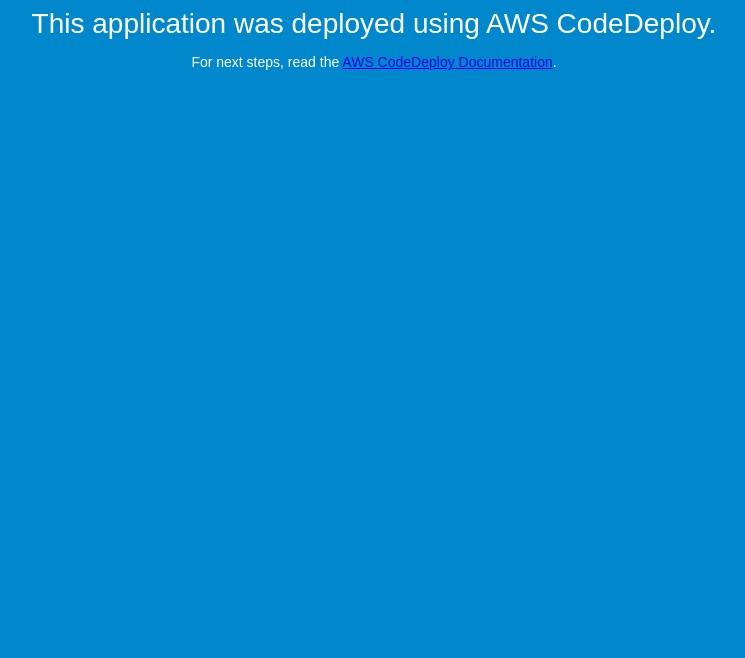
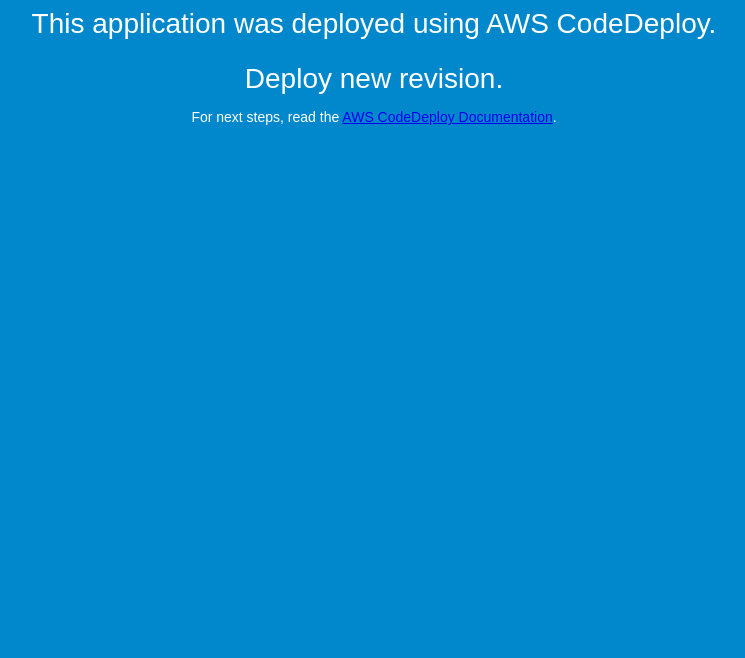
Before and after one commit to Zerobxx/CodeDeployDemo, a plain HTML site: page index.html in a window 1280 px wide. Shown: the part 142-800 px from the top of the page, without its empty margins (266-1011 px from the left). Drawn offline with Linux system fonts and the light colour scheme.

Commit message:
test CodeDeploy update the new code revision.

```diff
--- a/index.html
+++ b/index.html
@@ -28,6 +28,7 @@
   <div align="center">
     <h1>Congratulations</h1>
     <h2>This application was deployed using AWS CodeDeploy.</h2>
+    <h2>Deploy new revision.</h2>
     <p>For next steps, read the <a href="http://aws.amazon.com/documentation/codedeploy">AWS CodeDeploy Documentation</a>.</p>
   </div>
 </body>
```
